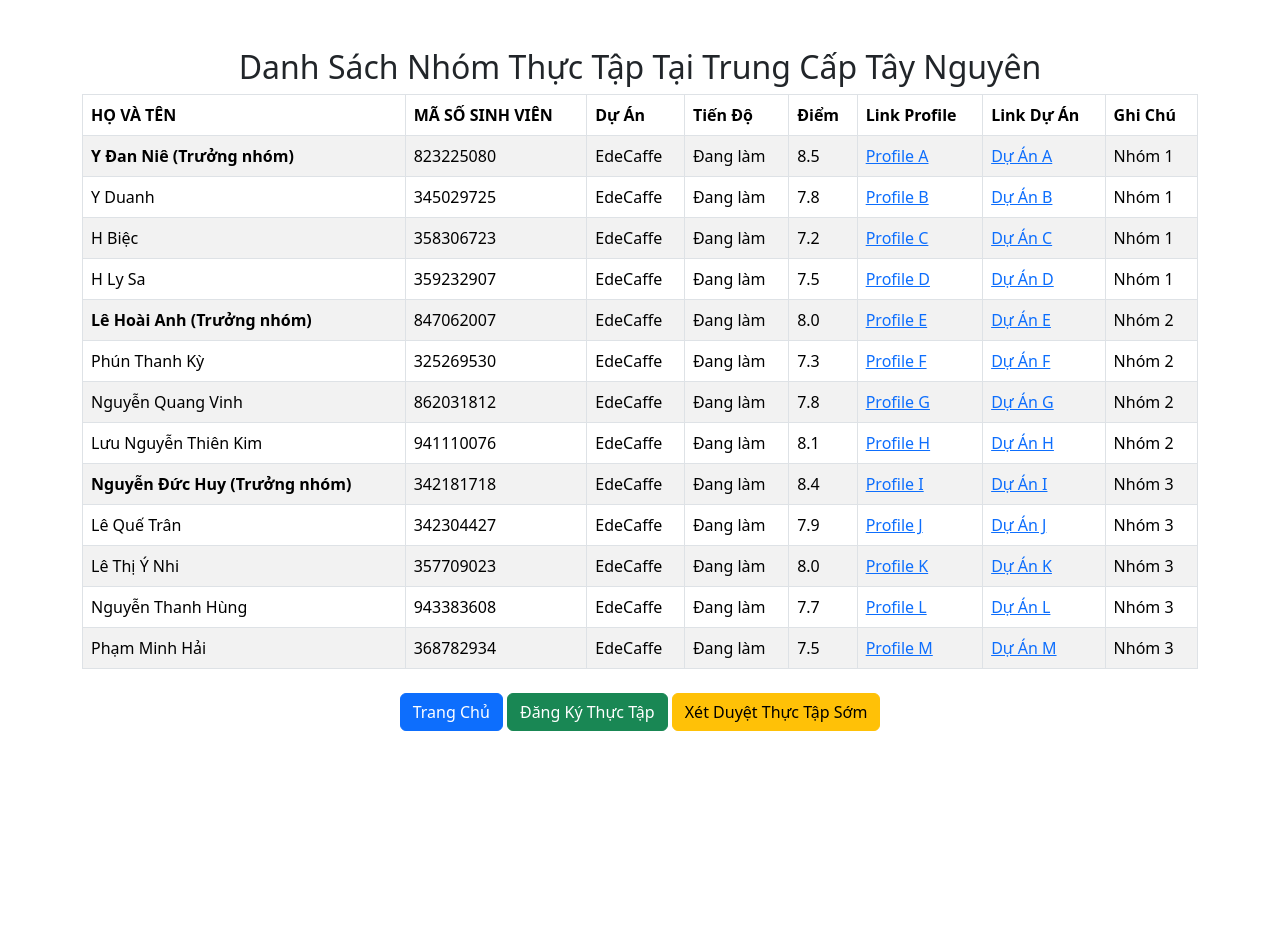
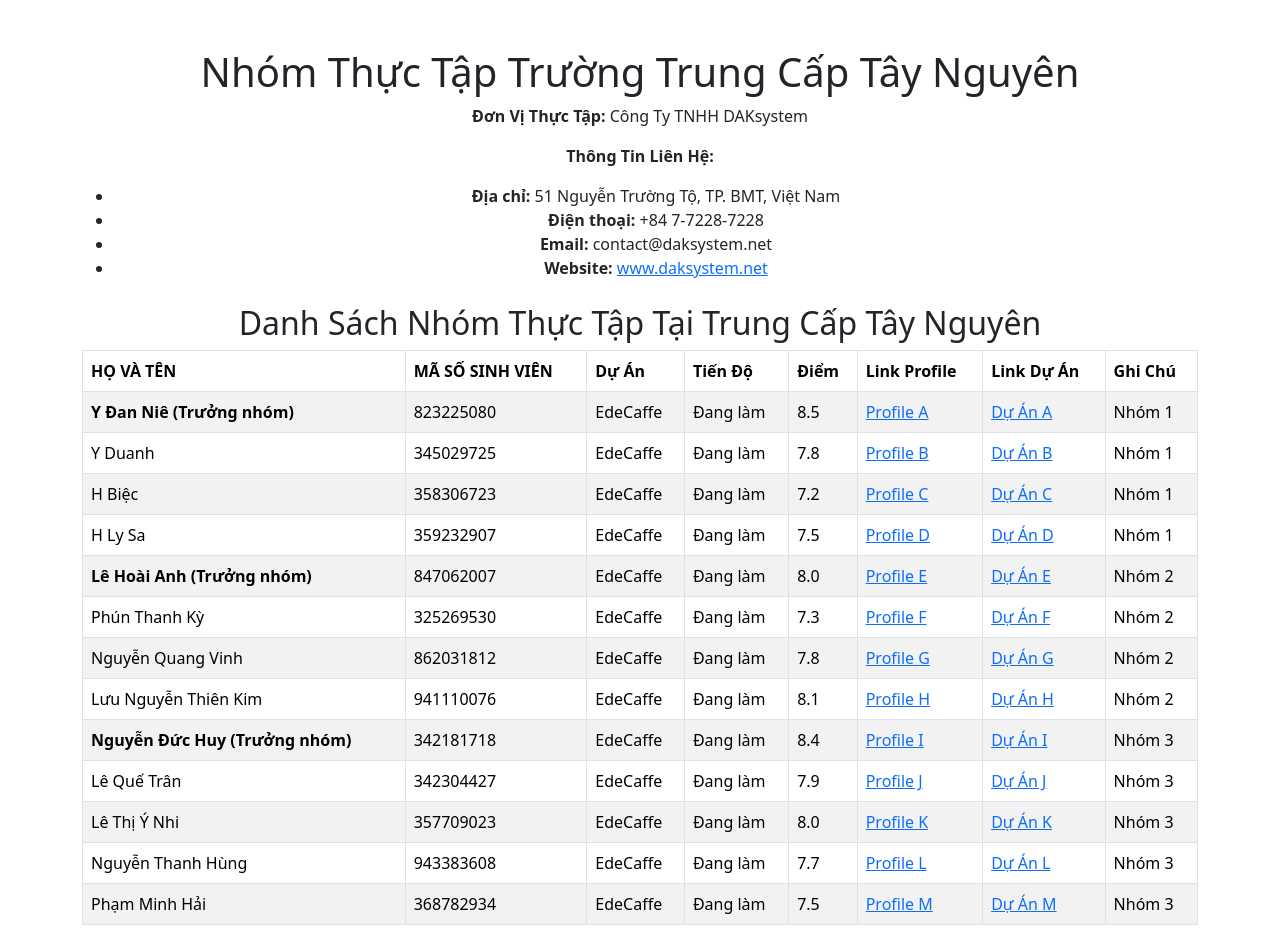
Before and after one commit to dak-system/ThucTap2025, a plain HTML site: page danh-sach-nhom-tc-tay-nguyen.html in a window 1280 px wide. Shown: the top 928 px of the page. Before the commit the page ends 800 px from the top, so only its background shows below. Drawn offline with nearby package versions, Linux system fonts and the light colour scheme.

Commit message:
Update danh-sach-nhom-tc-tay-nguyen.html

```diff
--- a/danh-sach-nhom-tc-tay-nguyen.html
+++ b/danh-sach-nhom-tc-tay-nguyen.html
@@ -9,6 +9,19 @@
 </head>
 <body>
     <div class="container mt-5">
+        <!-- Header với tiêu đề và thông tin liên hệ -->
+        <header class="text-center mb-4">
+            <h1>Nhóm Thực Tập Trường Trung Cấp Tây Nguyên</h1>
+            <p><strong>Đơn Vị Thực Tập:</strong> Công Ty TNHH DAKsystem</p>
+            <p><strong>Thông Tin Liên Hệ:</strong></p>
+            <ul>
+                <li><strong>Địa chỉ:</strong> 51 Nguyễn Trường Tộ, TP. BMT, Việt Nam</li>
+                <li><strong>Điện thoại:</strong> +84 7-7228-7228</li>
+                <li><strong>Email:</strong> contact@daksystem.net</li>
+                <li><strong>Website:</strong> <a href="https://daksystem.net" target="_blank">www.daksystem.net</a></li>
+            </ul>
+        </header>
+
         <h2 class="text-center">Danh Sách Nhóm Thực Tập Tại Trung Cấp Tây Nguyên</h2>
         <table class="table table-bordered table-striped">
             <thead>
```
